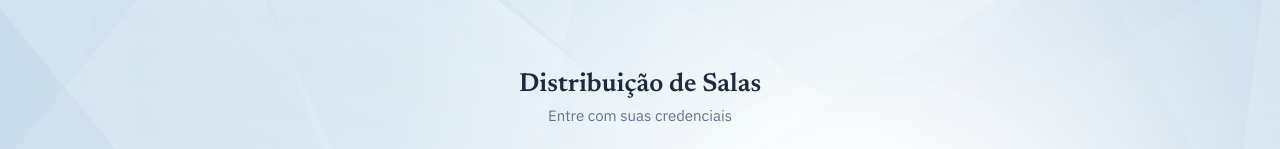
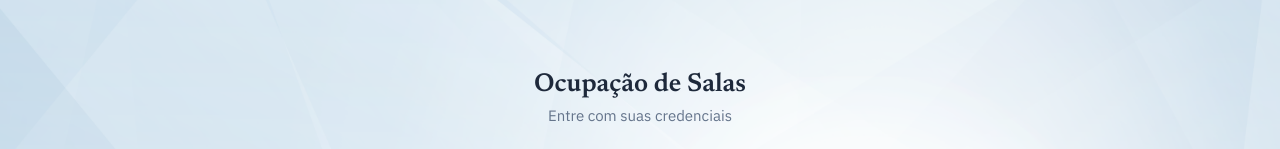
Before and after one commit to BrunoSaeaOrg/FrontendDistribuicaoDeSalas, an Angular app: page /login in a window 1280 px wide. Shown: the part 202-351 px from the top of the page. Built offline with nearby package versions, Linux system fonts and the light colour scheme.

Commit message:
fix: update title references from 'Distribuição de Salas' to 'Ocupação de Salas'

```diff
--- a/src/app/features/login/login.component.html
+++ b/src/app/features/login/login.component.html
@@ -5,7 +5,7 @@
 
   <div class="saea-login-form-wrap">
     <div class="saea-login-header">
-      <div class="saea-login-title">Distribuição de Salas</div>
+      <div class="saea-login-title">Ocupação de Salas</div>
       <div class="saea-login-subtitle">Entre com suas credenciais</div>
     </div>
 
--- a/src/app/layout/header/header.component.ts
+++ b/src/app/layout/header/header.component.ts
@@ -35,6 +35,6 @@ function saudacao(): string {
 })
 export class HeaderComponent {
   readonly theme = inject(ThemeService);
-  readonly subtitle = input<string>('Distribuição de Salas');
+  readonly subtitle = input<string>('Ocupação de Salas');
   readonly saudacao = saudacao();
 }
--- a/src/app/layout/mobile-nav/mobile-nav.component.ts
+++ b/src/app/layout/mobile-nav/mobile-nav.component.ts
@@ -14,7 +14,7 @@ import { SidePanelItem } from '../side-panel/side-panel.component';
 export class MobileNavComponent {
   readonly theme = inject(ThemeService);
 
-  readonly title = input('Distribuição de Salas');
+  readonly title = input('Ocupação de Salas');
   readonly currentLabel = input('Painel');
   readonly items = input<SidePanelItem[]>([]);
   readonly activeRoute = input<string>('');
```
